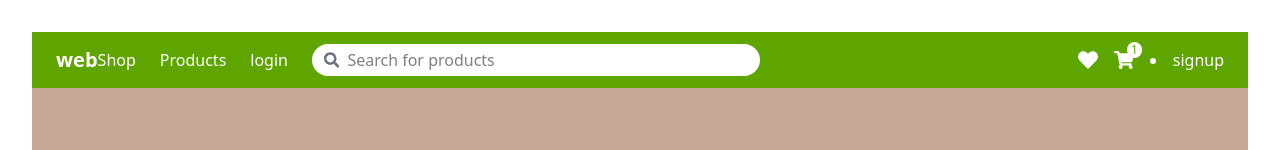
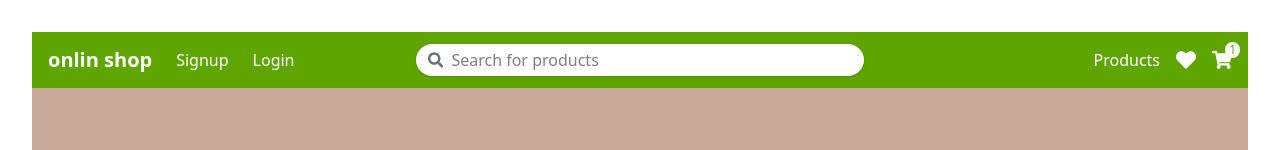
Before and after one commit to Keyvan1369/shop-project-frontend, a React (Vite) app: page / in a window 1280 px wide. Shown: the top 150 px of the page. Built offline with nearby package versions, Linux system fonts and the light colour scheme.

Commit message:
develop Header

```diff
--- a/src/shared/copmonents/Header.jsx
+++ b/src/shared/copmonents/Header.jsx
@@ -4,37 +4,44 @@ import { Link } from "react-router-dom";
 
 export const Header = () => {
   return (
-    <nav className="bg-lime-600 text-white px-6 py-3 flex items-center justify-between">
-      <div className="flex items-center gap-2">
-        <div className="font-bold text-xl">web</div>
+    <nav className="relative flex items-center justify-between px-4 py-2 bg-lime-600 text-white h-14">
+      {/* Left: Logo + Links */}
+      <div className="flex items-center gap-6">
+        <div className="font-bold text-xl">onlin shop</div>
+
+        <ul className="hidden md:flex items-center gap-6">
+          <li className="hover:underline cursor-pointer">
+            <Link to="/signup">Signup</Link>
+          </li>
+
+          <li className="hover:underline cursor-pointer">
+            <Link to="/login">Login</Link>
+          </li>
+        </ul>
       </div>
 
-      <ul className="hidden md:flex items-center gap-6">
-        <li className="hover:underline cursor-pointer">Shop</li>
-        <li className="relative group cursor-pointer">
-          <Link to="/products">Products</Link>
-        </li>
-
-        <li className="hover:underline cursor-pointer">
-           <Link to="/login">login</Link>
-        </li>
-
-      </ul>
-
-      {/* Search bar */}
-      <div className="flex-1 mx-6 hidden md:flex">
-        <div className="flex items-center bg-white rounded-full px-3 w-full max-w-md">
+      {/* ABSOLUTE-CENTER Search (no flex-centering) */}
+      <div className="hidden md:block absolute left-1/2 top-1/2 -translate-x-1/2 -translate-y-1/2 w-full max-w-md pointer-events-none z-10">
+        <label htmlFor="site-search" className="sr-only">
+          Search
+        </label>
+        <div className="flex items-center bg-white rounded-full px-3 shadow pointer-events-auto">
           <FaSearch className="text-gray-500" />
           <input
+            id="site-search"
             type="text"
             placeholder="Search for products"
             className="bg-transparent outline-none px-2 py-1 w-full text-black"
           />
         </div>
+
       </div>
 
-      {/* Right - Icons */}
+      {/* Right: Icons */}
       <div className="flex items-center gap-4">
+        <ul className="relative group cursor-pointer">
+        <Link to="/products">Products</Link>
+      </ul>
         <FaHeart className="text-xl cursor-pointer hover:text-gray-200" />
         <div className="relative cursor-pointer">
           <FaShoppingCart className="text-xl hover:text-gray-200" />
@@ -42,9 +49,6 @@ export const Header = () => {
             1
           </span>
         </div>
-          <li className="hover:underline cursor-pointer">
-           <Link to="/signup">signup</Link>
-        </li>
       </div>
     </nav>
   );
```
